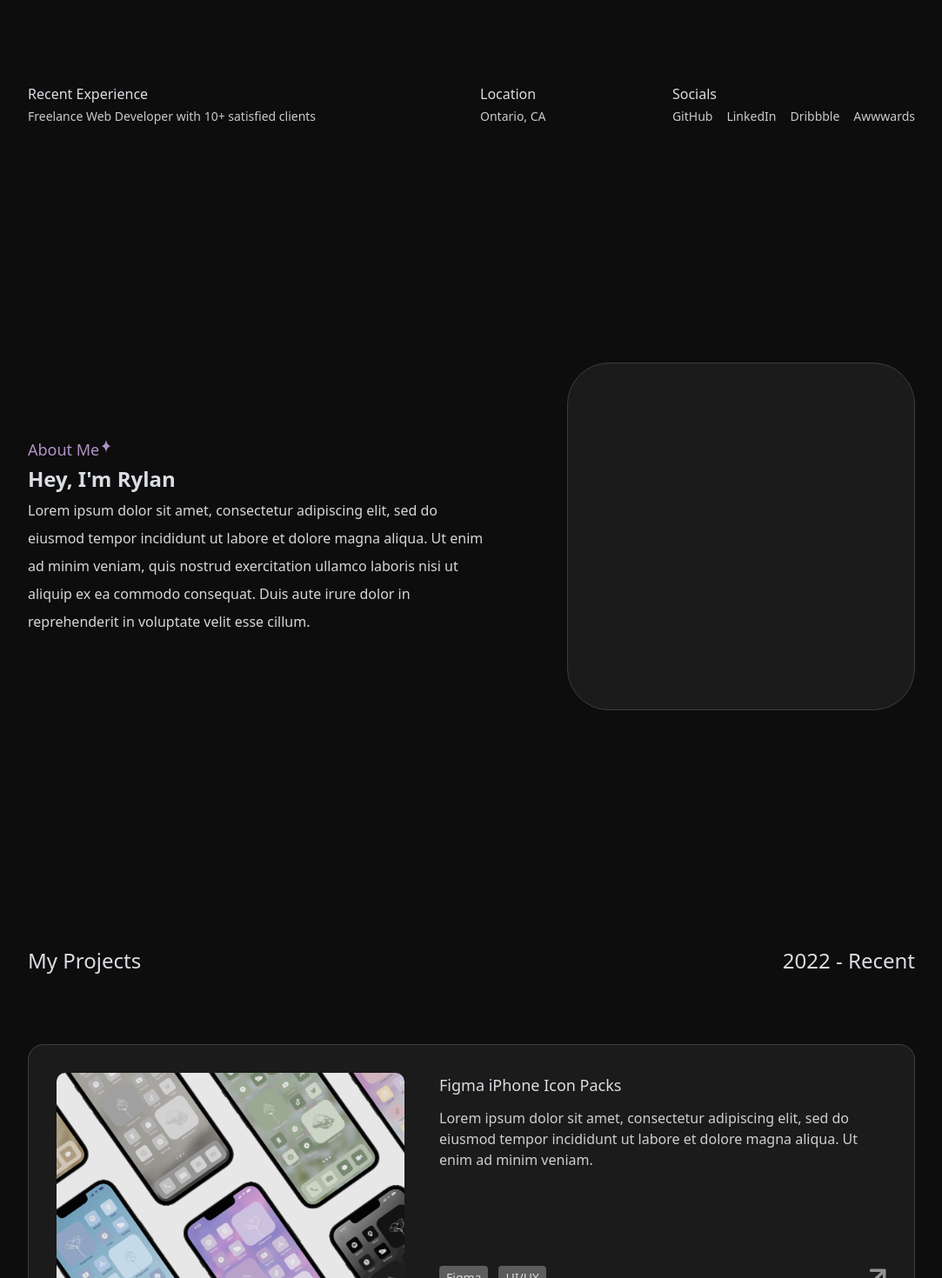
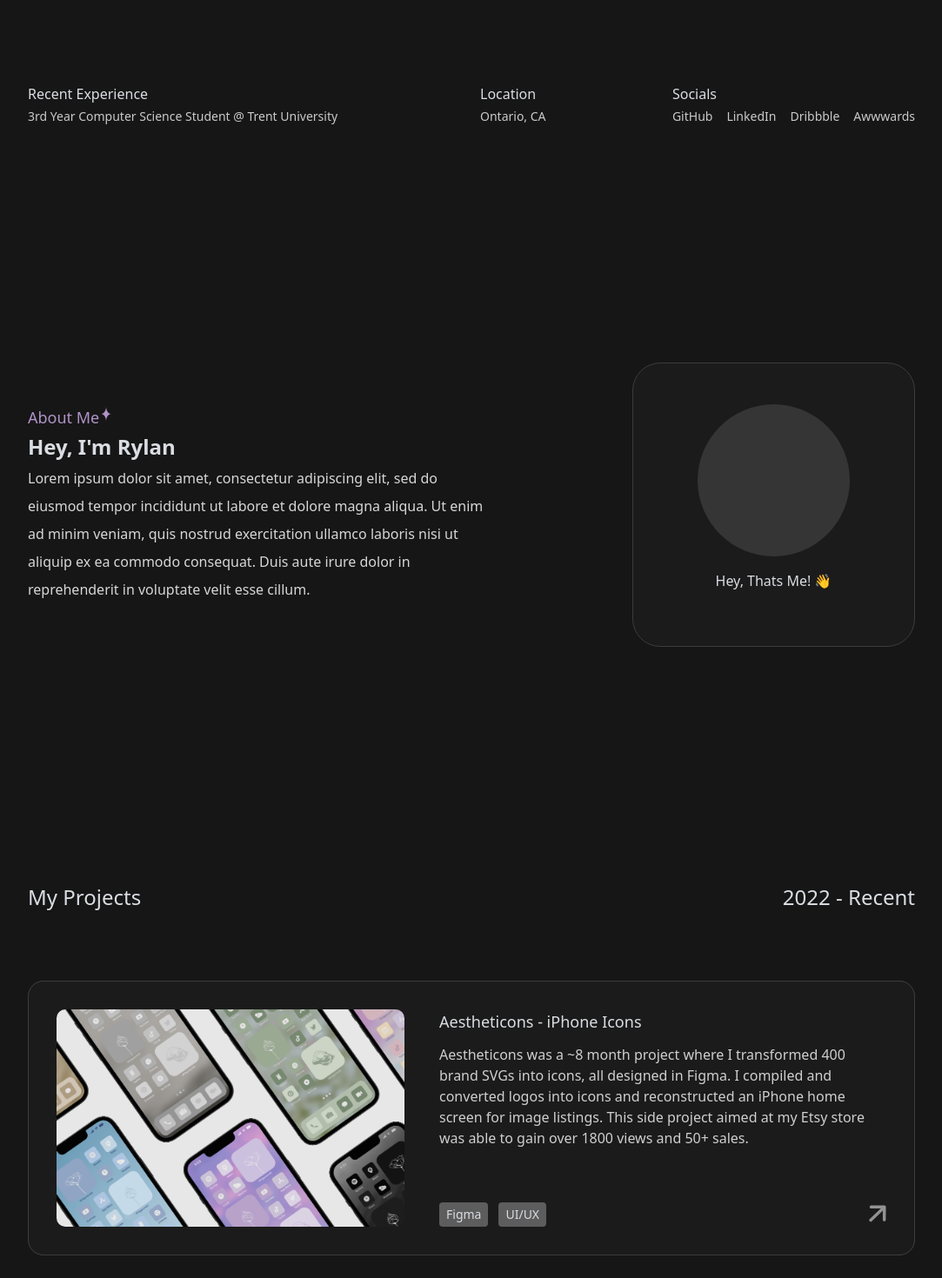
Before and after one commit to RylanHiltz/personal-portfolio, a Next.js app: page / in a window 1280 px wide. Shown: the part 460-1930 px from the top of the page at 87% size, without its empty margins (98-1181 px from the left). Built offline with nearby package versions, Linux system fonts and the light colour scheme.

Commit message:
feat: Add changes to portfolio design - navbar active sections - background changes - about me changes - changes to margins/padding

```diff
--- a/app/components/Aboutme.tsx
+++ b/app/components/Aboutme.tsx
@@ -20,9 +20,10 @@ export default function Aboutme() {
   };
 
   return (
-    // TODO: add more padding on y-axis to align with figma design
-    <section className="flex justify-between items-center my-[12em] max-aboutme-tablet:flex-col gap-[4em] max-mobile-lg:my-4 scroll-mt-[12.5em]"
-    id="about">
+    <section
+      className="flex justify-between items-center my-[12em] max-aboutme-tablet:flex-col gap-[4em] max-mobile-lg:my-4 scroll-mt-[15em]"
+      id="about"
+    >
       <div>
         <motion.div
           className="max-w-full flex flex-col justify-start items-start self-center"
@@ -58,9 +59,13 @@ export default function Aboutme() {
           </p>
         </motion.div>
       </div>
-      <div className="flex">
-        {/* Placeholder for blob SVGs */}
-        <div className="w-[400px] h-[400px] bg-[#1B1B1B] rounded-[3em] border border-[#3C3C3C]">
+
+      <div className="w-full max-w-[325px] min-h-[325px] bg-[#1B1B1B] rounded-[2em] border border-[#3C3C3C] relative">
+        {/* <div className="w-[100px] h-[100px] rounded-lg bg-[#72d7df] absolute bottom-0 left-0"></div> */}
+        <div className="min-h-[325px] flex flex-col items-center justify-center">
+          {/* Placeholder for image */}
+          <div className="w-[175px] h-[175px] rounded-full bg-[#353535]"></div>
+          <p className="text-center py-4 font-medium">Hey, Thats Me! 👋</p>
         </div>
       </div>
     </section>
--- a/app/components/FeaturedInfo.tsx
+++ b/app/components/FeaturedInfo.tsx
@@ -1,5 +1,5 @@
 import React from "react";
-import SocialButton from "./SocialButton";
+import SocialButton from "./buttons/SocialButton";
 
 export default function InfoBar() {
   return (
@@ -7,7 +7,7 @@ export default function InfoBar() {
       <div className="col-span-3 max-laptop:col-span-4">
         <h2>Recent Experience</h2>
         <p className="text-[#CACACA] text-sm font-light pt-1">
-          Freelance Web Developer with 10+ satisfied clients{" "}
+          3rd Year Computer Science Student @ Trent University{" "}
         </p>
       </div>
 
--- a/app/components/Footer.tsx
+++ b/app/components/Footer.tsx
@@ -2,7 +2,9 @@ import React from "react";
 
 export default function Footer() {
   return (
-    <footer className="flex flex-col w-full items-center justify-center mt-[6.25em] mb-[4em] text-[#727272]">
+
+    // TODO: hide bottom p when max mobile large?
+    <footer className="flex flex-col w-full items-center justify-center mt-[0em] mb-[0.5em] text-[#727272]">
         <small>
           &copy; 2024 Rylan Hiltz. All Rights Reserved
         </small>
--- a/app/components/HeroSection.tsx
+++ b/app/components/HeroSection.tsx
@@ -1,5 +1,5 @@
 "use client";
-import React from "react";
+import React, { useState } from "react";
 import { motion } from "framer-motion";
 
 // TODO: Restructure animations to be like project section animations
@@ -40,6 +40,7 @@ const transition3 = {
 };
 
 export default function HeroSection() {
+
   return (
     <section className="max-w-[566px] scroll-mt-[100em]" id="home">
       <div className="grid grid-flow-col gap-3 w-grid1 pb-6">
--- a/app/components/NavBar.tsx
+++ b/app/components/NavBar.tsx
@@ -4,19 +4,21 @@ import { motion } from "framer-motion";
 import { links } from "../lib/data";
 import Link from "next/link";
 import usePageBottom from "./usePageBottom";
+import clsx from "clsx";
 
-
-// TODO: Make navbar smooth scroll to different sections of page
 export default function NavBar() {
 
-  let NavbarVariants = {
-    bottom: {},
-  }
+  // declare active section for navbar styling
+  const [activeSection, setActiveSection] = useState("Home");
 
   // returns true when bottom of page is reached, else false
   const reachedBottom = usePageBottom();
 
-  if (reachedBottom){
+  let NavbarVariants = {
+    bottom: {},
+  };
+
+  if (reachedBottom) {
     NavbarVariants = {
       bottom: {
         opacity: 0,
@@ -25,18 +27,41 @@ export default function NavBar() {
           duration: 0.4,
         },
       },
-    }
+    };
   }
 
   return (
-    <motion.nav className="self-center z-50 bg-[#5d5d5d]/40 shadow-md shadow-black/[0.03] fixed bottom-12  backdrop-blur-[0.3rem] bg-opacity-70 rounded-2xl h-full w-full max-w-min max-h-[65px] justify-center px-8 flex"
-    variants={NavbarVariants}
-    animate="bottom">
-      <ul className="flex items-center justify-center gap-6">
+    <motion.nav
+      className="self-center z-50 bg-[#424242]/60 shadow-md shadow-black/[0.03] fixed bottom-12  backdrop-blur-[0.3rem] bg-opacity-70 rounded-2xl h-full w-full max-w-[400px] max-h-[65px] flex min-w-[100px] px-3"
+      variants={NavbarVariants}
+      animate="bottom"
+    >
+      <ul className="flex items-center justify-between w-full ">
         {links.map((link) => (
-          <motion.li key={link.hash}>
-            <Link className="hover:text-[#b1afae] transition" href={link.hash}>
+          <motion.li key={link.hash} className="relative py-2 px-2">
+            <Link
+              className={clsx(
+                `transition duration-75`,
+                {
+                  "text-[#ad8cda] font-medium": activeSection === link.name,
+                  "hover:text-[#a5a5a5] transition duration-500": activeSection !== link.name,
+                }
+              )}
+              href={link.hash}
+              onClick={() => setActiveSection(link.name)}
+            >
               {link.name}
+
+              {link.name === activeSection && (
+                <motion.span className=" bg-[#000000]/20 rounded-lg absolute inset-0 -z-10"
+                layoutId="activeSection"
+                transition={{
+                  type: "spring",
+                  stiffness: 380,
+                  damping: 40,
+                }}
+                ></motion.span>
+              )}
             </Link>
           </motion.li>
         ))}
--- a/app/components/Skills.tsx
+++ b/app/components/Skills.tsx
@@ -41,7 +41,7 @@ export default function Skills() {
           eiusmod tempor incididunt ut labore et dolore magna aliqua.
         </p>
         <div className="flex gap-5 mt-3">
-          <PurpleButton name="Contact Me" href=""></PurpleButton>
+          <PurpleButton name="Contact Me" href="#contact"></PurpleButton>
           <button>Download CV</button>
         </div>
       </div>
@@ -123,7 +123,7 @@ function SkillsCard({ title, languages, skills }: skillsProps) {
       <div>
         <div className="w-full h-full">
           {/* Div for all progress bars */}
-          <div className="flex flex-col w-full min-w-[275px] max-920px:h-full">
+          <div className="flex flex-col w-full min-w-[275px] max-920px:h-full max-skills-mobile:min-w-[100px]">
             <h1>{title} Languages</h1>
             <div className="mt-3 max-920px:flex max-920px:flex-col max-920px:justify-evenly max-920px:h-full">
               {languages.map((language, index) => (
@@ -153,7 +153,7 @@ function SkillsCard({ title, languages, skills }: skillsProps) {
           </div>
         </div>
       </div>
-      <div className="mt-auto max-920px:mt-0 max-skills-mobile:mt-5">
+      <div className="mt-auto max-920px:mt-0 max-skills-mobile:mt-5 ">
         <h1>{title} Skills</h1>
         <p className="text-[#c2c2c2] font-light mt-1 leading-7 mb-3">
           {skills}
--- a/app/globals.css
+++ b/app/globals.css
@@ -4,7 +4,7 @@
 
 /* Force darkmode background until lightmode has been designed */
 :root {
-  background-color: #0d0d0d;
+  background-color: #161616;
 
   input:-webkit-autofill,
   input:-webkit-autofill:hover,
@@ -17,7 +17,7 @@
 
 @media (prefers-color-scheme: dark) {
   :root {
-    background-color: #0d0d0d;
+    background-color: #161616;
   }
 }
 
@@ -30,6 +30,13 @@ body {
   width: 100%;
 }
 
+@media not all and (min-width: 500px) {
+  body {
+    padding-right: 30px;
+    padding-left: 30px;
+  }
+}
+
 @layer utilities {
   .text-balance {
     text-wrap: balance;
--- a/app/lib/data.ts
+++ b/app/lib/data.ts
@@ -26,9 +26,9 @@ export const links = [
 
 export const projectsData = [
   {
-    title: "Figma iPhone Icon Packs",
+    title: "Aestheticons - iPhone Icons",
     description:
-      "Lorem ipsum dolor sit amet, consectetur adipiscing elit, sed do eiusmod tempor incididunt ut labore et dolore magna aliqua. Ut enim ad minim veniam.",
+      "Aestheticons was a ~8 month project where I transformed 400 brand SVGs into icons, all designed in Figma. I compiled and converted logos into icons and reconstructed an iPhone home screen for image listings. This side project aimed at my Etsy store was able to gain over 1800 views and 50+ sales.",
     tags: ["Figma", "UI/UX"],
     date: "2022",
     projectURL:
@@ -131,7 +131,7 @@ export const experienceData = [
   },
   {
     date: "2024-Present",
-    title: "Studying At Trent University",
+    title: "Front-End Developer",
     description: "Lorem ipsum dolor sit amet, consectetur adipiscing elit, sed do eiusmod tempor incididunt ut labore et dolore magna aliqua.",
   },
 ];
--- a/tailwind.config.ts
+++ b/tailwind.config.ts
@@ -25,7 +25,7 @@ const config: Config = {
       screens: {
         'mobile-s': '320px',
         'mobile-m': '375px',
-        'mobile-lg': '475px',
+        'mobile-lg': '500px',
         'tablet': '768px',
         'laptop': '960px',
 
@@ -36,7 +36,7 @@ const config: Config = {
         '920px': '920px',
         '650px': '700px',
         '585px': '585px',
-        'skills-mobile': '745px',
+        'skills-mobile': '700px',
         'project-tablet': '855px',
         'project-grid': '855px',
         'aboutme-tablet': '920px',
```
Also changed, not shown: app/components/Contact.tsx (+7 -3 lines), app/components/buttons/SocialButton.tsx (renamed from app/components/SocialButton.tsx).
